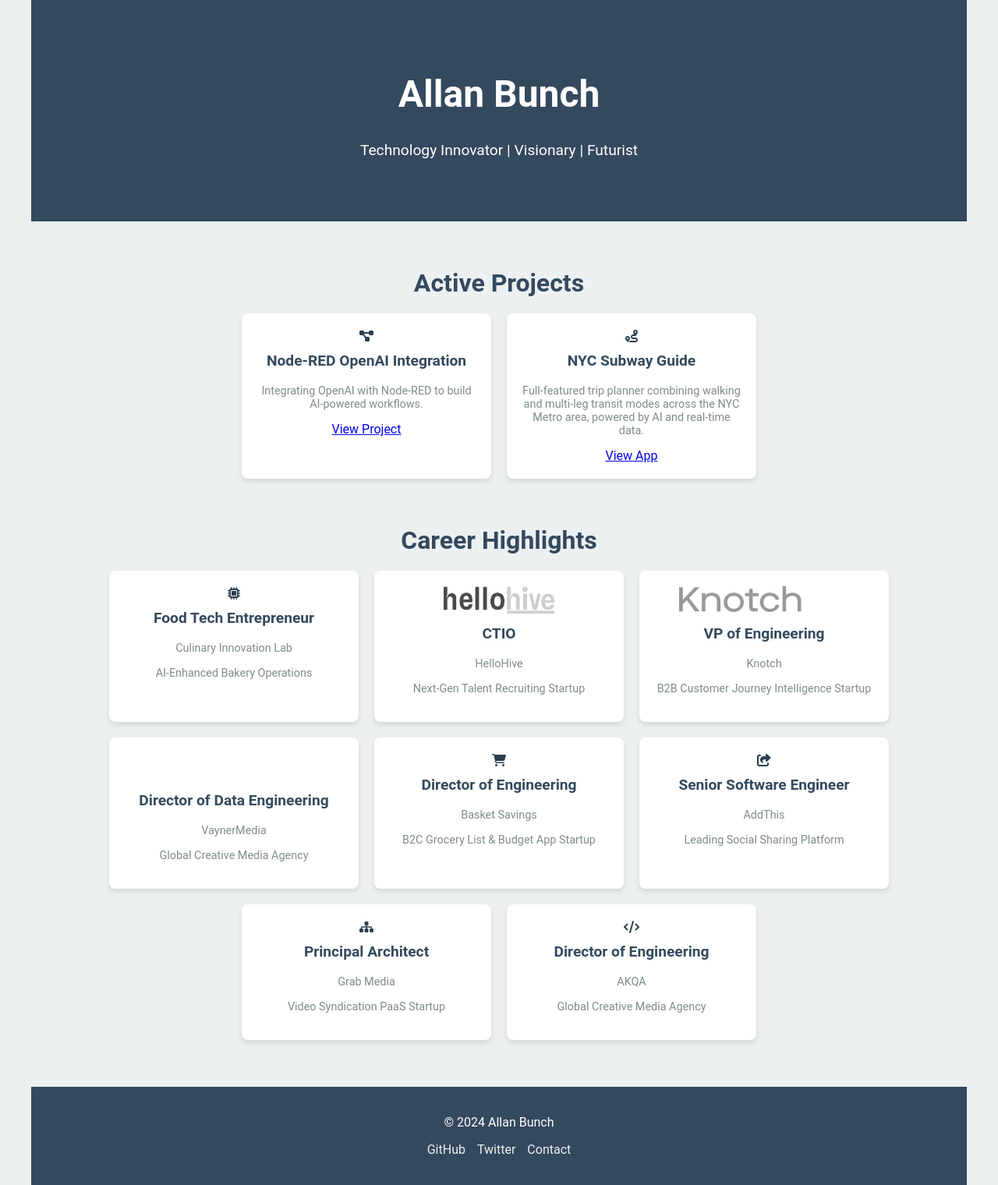
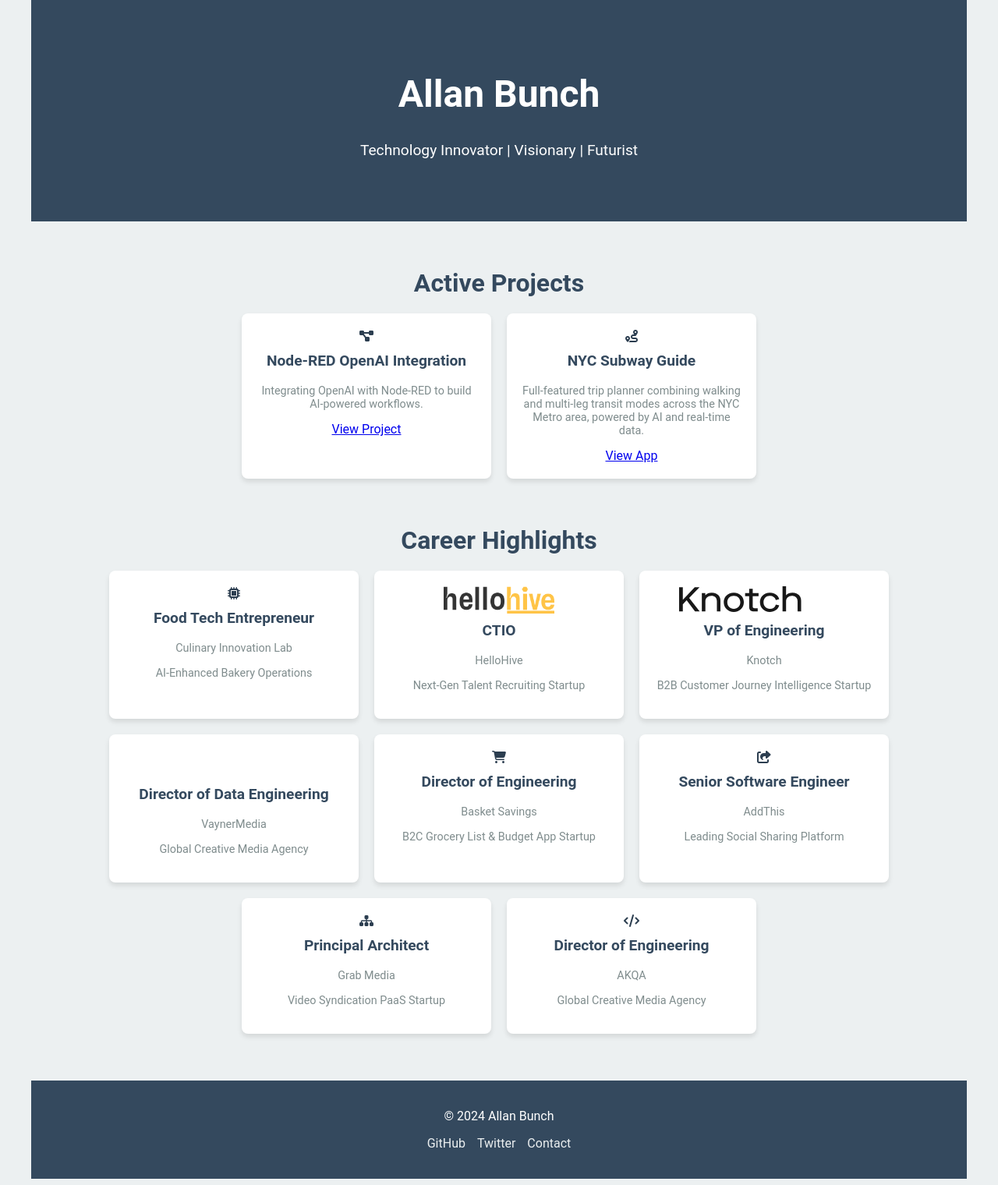
Before and after one commit to allanbunch/allanbunch.github.io, a Jekyll site: the page built from index.html, in a window 1280 px wide. Shown: the whole page at 78% size. Built offline with Jekyll 4.4.1, drawn with Linux system fonts in a browser that asks for light colours.

Commit message:
Updated logo style

```diff
--- a/assets/css/style.scss
+++ b/assets/css/style.scss
@@ -97,10 +97,13 @@
 }
 
 .cards-section.professional-experience .card .company-logo {
-  width: auto;
+  width: auto; /* Maintain aspect ratio */
   height: 35px; /* Normalized height */
-  filter: grayscale(100%); /* Greyscale effect */
-  opacity: 0.8; /* Subtle fade */
+  display: block; /* Ensure centering */
+  margin: 0 auto 8px; /* Center horizontally and add spacing below */
+  filter: none; /* Remove greyscale */
+  fill: black; /* Force SVGs to black */
+  opacity: 0.9; /* Slight fade for a clean look */
   transition: opacity 0.3s ease, transform 0.3s ease; /* Hover effects */
 }
 
```
